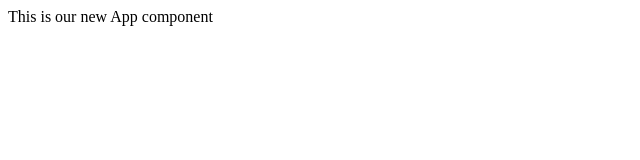
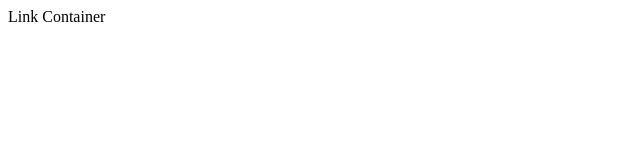
Before and after one commit to shwarzbergzelda/favlinks, a React (Vite) app: page / in a window 1280 px wide. Shown: the top 160 px of the page, without its empty margins (0-640 px from the left). Built offline with nearby package versions, Linux system fonts and the light colour scheme.

Commit message:
render LinkContainer in App.jsx

```diff
--- a/src/App.jsx
+++ b/src/App.jsx
@@ -1,7 +1,9 @@
+import LinkContainer from "./components/LinkContainer"
+
 function App() {
   return (
     <div>
-      This is our new App component
+      <LinkContainer />
     </div>
   )
 }
```
